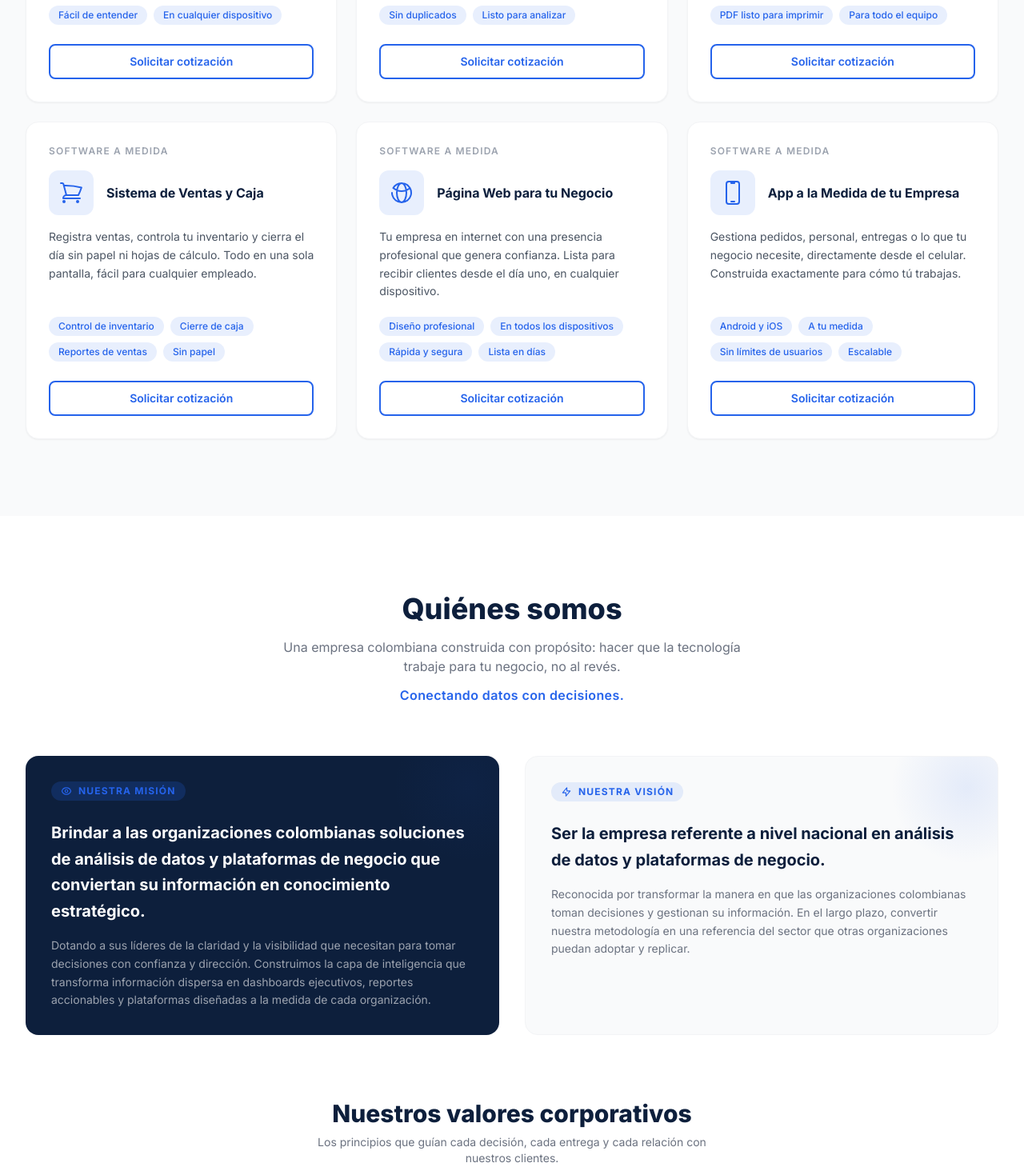
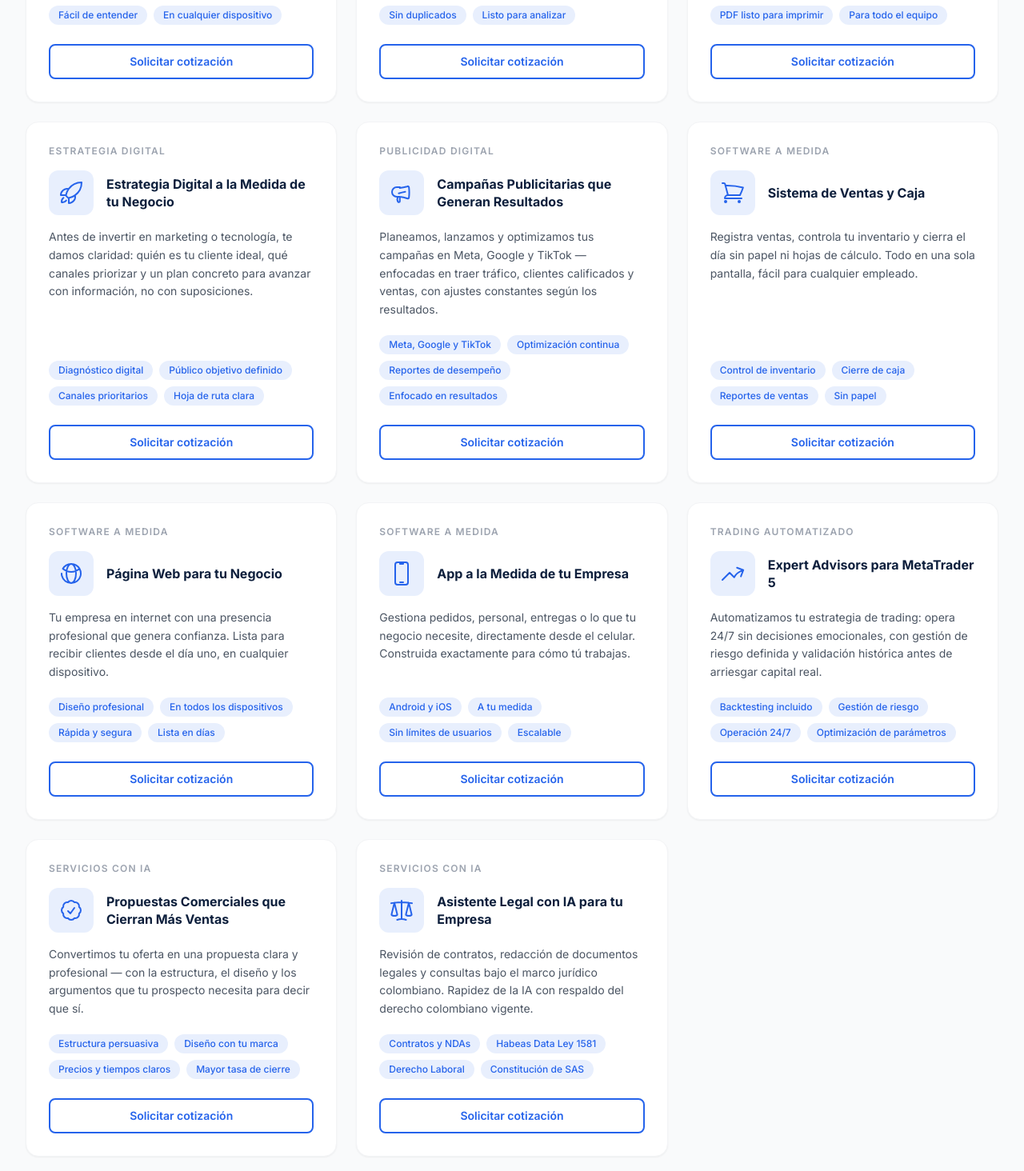
Before and after one commit to warner0880/nexum-web, a React (Vite) app: page / in a window 1280 px wide. Shown: the part 1333-2797 px from the top of the page at 80% size. Built offline with nearby package versions, Linux system fonts and the light colour scheme; no server answers.

Commit message:
feat: agregar servicios faltantes (Estrategia Digital, Publicidad Digital, Propuestas Comerciales)
Completa el catálogo de 9 servicios en la landing — antes solo mostraba 6 de las 9 líneas de negocio.

```diff
--- a/src/components/Services.jsx
+++ b/src/components/Services.jsx
@@ -42,6 +42,32 @@ const services = [
     ),
   },
   {
+    id: 'estrategia',
+    category: 'Estrategia Digital',
+    title: 'Estrategia Digital a la Medida de tu Negocio',
+    description:
+      'Antes de invertir en marketing o tecnología, te damos claridad: quién es tu cliente ideal, qué canales priorizar y un plan concreto para avanzar con información, no con suposiciones.',
+    modules: ['Diagnóstico digital', 'Público objetivo definido', 'Canales prioritarios', 'Hoja de ruta clara'],
+    icon: (
+      <svg className="w-8 h-8" fill="none" viewBox="0 0 24 24" stroke="currentColor" strokeWidth={1.5}>
+        <path strokeLinecap="round" strokeLinejoin="round" d="M15.59 14.37a6 6 0 0 1-5.84 7.38v-4.8m5.84-2.58a14.98 14.98 0 0 0 6.16-12.12A14.98 14.98 0 0 0 9.631 8.41m5.96 5.96a14.926 14.926 0 0 1-5.841 2.58m-.119-8.54a6 6 0 0 0-7.381 5.84h4.8m2.581-5.84a14.927 14.927 0 0 0-2.58 5.84m2.699 2.7c-.103.021-.207.041-.311.06a15.09 15.09 0 0 1-2.448-2.448 14.9 14.9 0 0 1 .06-.312m-2.24 2.39a4.493 4.493 0 0 0-1.757 4.306 4.493 4.493 0 0 0 4.306-1.758" />
+      </svg>
+    ),
+  },
+  {
+    id: 'publicidad',
+    category: 'Publicidad Digital',
+    title: 'Campañas Publicitarias que Generan Resultados',
+    description:
+      'Planeamos, lanzamos y optimizamos tus campañas en Meta, Google y TikTok — enfocadas en traer tráfico, clientes calificados y ventas, con ajustes constantes según los resultados.',
+    modules: ['Meta, Google y TikTok', 'Optimización continua', 'Reportes de desempeño', 'Enfocado en resultados'],
+    icon: (
+      <svg className="w-8 h-8" fill="none" viewBox="0 0 24 24" stroke="currentColor" strokeWidth={1.5}>
+        <path strokeLinecap="round" strokeLinejoin="round" d="M10.34 15.84c-.688-.06-1.386-.09-2.09-.09H7.5a4.5 4.5 0 1 1 0-9h.75c.704 0 1.402-.03 2.09-.09m0 9.18c2.32.196 4.594.66 6.75 1.38l.527.176c.557.186 1.156-.114 1.232-.726.21-1.633.321-3.299.321-4.99 0-1.691-.111-3.357-.32-4.99-.077-.612-.677-.912-1.234-.726l-.526.175a48.948 48.948 0 0 1-6.75 1.38m0 9.18v3.27a.75.75 0 0 1-.75.75h-.375a.75.75 0 0 1-.69-.45l-.405-.943a3 3 0 0 1-.099-1.83l.299-1.005m1.02-3.882a48.587 48.587 0 0 1 6.075-1.518" />
+      </svg>
+    ),
+  },
+  {
     id: 'pos',
     category: 'Software a medida',
     title: 'Sistema de Ventas y Caja',
@@ -77,6 +103,45 @@ const services = [
     icon: (
       <svg className="w-8 h-8" fill="none" viewBox="0 0 24 24" stroke="currentColor" strokeWidth={1.5}>
         <path strokeLinecap="round" strokeLinejoin="round" d="M10.5 1.5H8.25A2.25 2.25 0 0 0 6 3.75v16.5a2.25 2.25 0 0 0 2.25 2.25h7.5A2.25 2.25 0 0 0 18 20.25V3.75a2.25 2.25 0 0 0-2.25-2.25H13.5m-3 0V3h3V1.5m-3 0h3m-3 18.75h3" />
+      </svg>
+    ),
+  },
+  {
+    id: 'trading',
+    category: 'Trading Automatizado',
+    title: 'Expert Advisors para MetaTrader 5',
+    description:
+      'Automatizamos tu estrategia de trading: opera 24/7 sin decisiones emocionales, con gestión de riesgo definida y validación histórica antes de arriesgar capital real.',
+    modules: ['Backtesting incluido', 'Gestión de riesgo', 'Operación 24/7', 'Optimización de parámetros'],
+    icon: (
+      <svg className="w-8 h-8" fill="none" viewBox="0 0 24 24" stroke="currentColor" strokeWidth={1.5}>
+        <path strokeLinecap="round" strokeLinejoin="round" d="M2.25 18 9 11.25l4.306 4.306a11.95 11.95 0 0 1 5.814-5.519l2.74-1.22m0 0-5.94-2.281m5.94 2.28-2.28 5.941" />
+      </svg>
+    ),
+  },
+  {
+    id: 'propuestas',
+    category: 'Servicios con IA',
+    title: 'Propuestas Comerciales que Cierran Más Ventas',
+    description:
+      'Convertimos tu oferta en una propuesta clara y profesional — con la estructura, el diseño y los argumentos que tu prospecto necesita para decir que sí.',
+    modules: ['Estructura persuasiva', 'Diseño con tu marca', 'Precios y tiempos claros', 'Mayor tasa de cierre'],
+    icon: (
+      <svg className="w-8 h-8" fill="none" viewBox="0 0 24 24" stroke="currentColor" strokeWidth={1.5}>
+        <path strokeLinecap="round" strokeLinejoin="round" d="M9 12.75 11.25 15 15 9.75M21 12c0 1.268-.63 2.39-1.593 3.068a3.745 3.745 0 0 1-1.043 3.296 3.745 3.745 0 0 1-3.296 1.043A3.745 3.745 0 0 1 12 21c-1.268 0-2.39-.63-3.068-1.593a3.746 3.746 0 0 1-3.296-1.043 3.746 3.746 0 0 1-1.043-3.296A3.745 3.745 0 0 1 3 12c0-1.268.63-2.39 1.593-3.068a3.745 3.745 0 0 1 1.043-3.296 3.746 3.746 0 0 1 3.296-1.043A3.746 3.746 0 0 1 12 3c1.268 0 2.39.63 3.068 1.593a3.746 3.746 0 0 1 3.296 1.043 3.746 3.746 0 0 1 1.043 3.296A3.745 3.745 0 0 1 21 12Z" />
+      </svg>
+    ),
+  },
+  {
+    id: 'legal',
+    category: 'Servicios con IA',
+    title: 'Asistente Legal con IA para tu Empresa',
+    description:
+      'Revisión de contratos, redacción de documentos legales y consultas bajo el marco jurídico colombiano. Rapidez de la IA con respaldo del derecho colombiano vigente.',
+    modules: ['Contratos y NDAs', 'Habeas Data Ley 1581', 'Derecho Laboral', 'Constitución de SAS'],
+    icon: (
+      <svg className="w-8 h-8" fill="none" viewBox="0 0 24 24" stroke="currentColor" strokeWidth={1.5}>
+        <path strokeLinecap="round" strokeLinejoin="round" d="M12 3v17.25m0 0c-1.472 0-2.882.265-4.185.75M12 20.25c1.472 0 2.882.265 4.185.75M18.75 4.97A48.416 48.416 0 0 0 12 4.5c-2.291 0-4.545.16-6.75.47m13.5 0c1.01.143 2.01.317 3 .52m-3-.52 2.62 10.726c.122.499-.106 1.028-.589 1.202a5.988 5.988 0 0 1-2.031.352 5.988 5.988 0 0 1-2.031-.352c-.483-.174-.711-.703-.589-1.202L18.75 4.97Zm-16.5.52c.99-.203 1.99-.377 3-.52m0 0 2.62 10.726c.122.499-.106 1.028-.589 1.202a5.989 5.989 0 0 1-2.031.352 5.989 5.989 0 0 1-2.031-.352c-.483-.174-.711-.703-.589-1.202L5.25 4.97Z" />
       </svg>
     ),
   },
```
